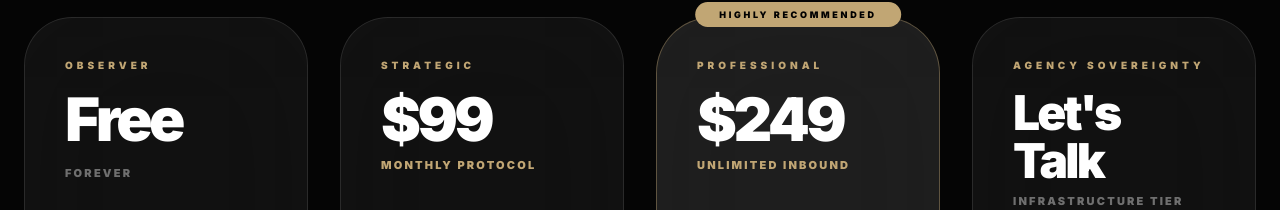
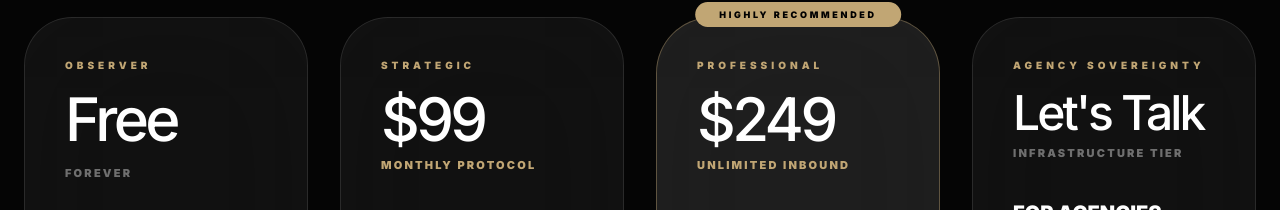
Before and after one commit to popvisly/visual-decompiler, a Next.js app: page /pricing in a window 1280 px wide. Shown: the part 590-800 px from the top of the page. Built offline with nearby package versions, Linux system fonts and the light colour scheme; no server answers.

Commit message:
Reduce pricing card amount weight to medium

```diff
--- a/src/app/pricing/page.tsx
+++ b/src/app/pricing/page.tsx
@@ -96,7 +96,7 @@ export default function PricingPage() {
                         >
                             <div>
                                 <p className="text-[10px] font-black uppercase tracking-[0.4em] text-[#C1A674] mb-4">{PRICING.observer.name}</p>
-                                <h3 className="text-6xl font-black tracking-tightest mb-4">{PRICING.observer.priceLabel}</h3>
+                                <h3 className="text-6xl font-medium tracking-tightest mb-4">{PRICING.observer.priceLabel}</h3>
                                 <p className="text-[11px] font-black uppercase tracking-[0.2em] text-white/40 mb-10">{PRICING.observer.cadenceLabel}</p>
 
                                 <p className="text-xl font-black uppercase leading-tight mb-4">{PRICING.observer.tagline}</p>
@@ -127,7 +127,7 @@ export default function PricingPage() {
                         >
                             <div>
                                 <p className="text-[10px] font-black uppercase tracking-[0.4em] text-[#C1A674] mb-4">{PRICING.strategic.name}</p>
-                                <h3 className="text-6xl font-black tracking-tightest mb-2">${PRICING.strategic.monthlyPrice}</h3>
+                                <h3 className="text-6xl font-medium tracking-tightest mb-2">${PRICING.strategic.monthlyPrice}</h3>
                                 <p className="text-[11px] font-black uppercase tracking-[0.2em] text-[#C1A674] mb-10">Monthly Protocol</p>
 
                                 <p className="text-xl font-black uppercase leading-tight mb-4">{PRICING.strategic.tagline}</p>
@@ -162,7 +162,7 @@ export default function PricingPage() {
                             </div>
                             <div>
                                 <p className="text-[10px] font-black uppercase tracking-[0.4em] text-[#C1A674] mb-4">{PRICING.professional.name}</p>
-                                <h3 className="text-6xl font-black tracking-tightest mb-2">${PRICING.professional.monthlyPrice}</h3>
+                                <h3 className="text-6xl font-medium tracking-tightest mb-2">${PRICING.professional.monthlyPrice}</h3>
                                 <p className="text-[11px] font-black uppercase tracking-[0.2em] text-[#C1A674] mb-10">Unlimited Inbound</p>
 
                                 <p className="text-xl font-black uppercase leading-tight mb-4">{PRICING.professional.tagline}</p>
@@ -194,7 +194,7 @@ export default function PricingPage() {
                         >
                             <div>
                                 <p className="text-[10px] font-black uppercase tracking-[0.4em] text-[#C1A674] mb-4">{PRICING.agency.name}</p>
-                                <h3 className="text-5xl font-black tracking-tightest mb-2">Let's Talk</h3>
+                                <h3 className="text-5xl font-medium tracking-tightest mb-2">Let's Talk</h3>
                                 <p className="text-[11px] font-black uppercase tracking-[0.2em] text-white/40 mb-10">Infrastructure Tier</p>
 
                                 <p className="text-xl font-black uppercase leading-tight mb-4">{PRICING.agency.tagline}</p>
```
